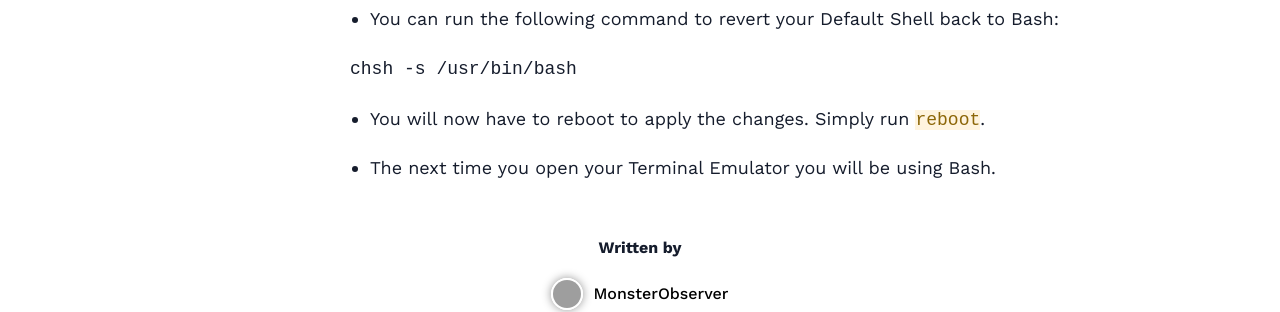
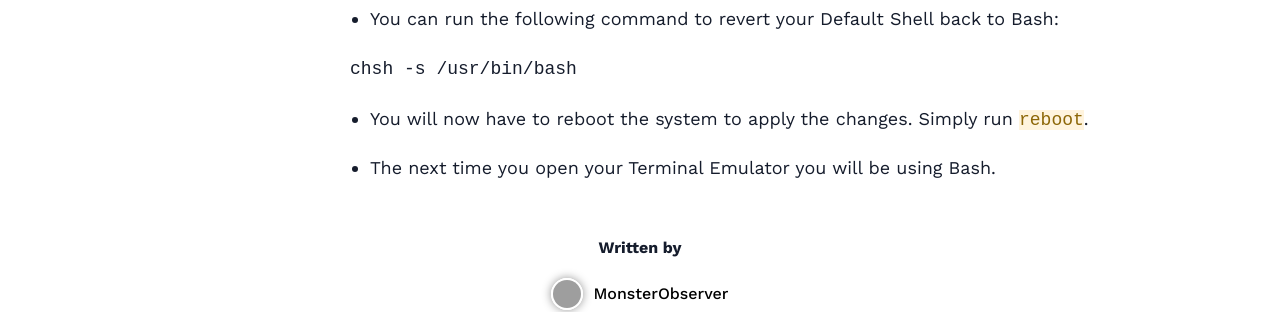
Before and after one commit to Vanilla-OS/handbook, a Jekyll site: the page built from _posts/2023-01-19-change-default-shell.md, in a window 1280 px wide. Shown: the part 1465-1777 px from the top of the page. Built offline with Jekyll 4.4.1, drawn with Linux system fonts in a browser that asks for light colours; nearby versions of some CDN libraries; a style sheet for code colours, icons or effects is not loaded; grey boxes are pictures that could not be loaded.

Commit message:
Consistency Change

````diff
--- a/_posts/2023-01-19-change-default-shell.md
+++ b/_posts/2023-01-19-change-default-shell.md
@@ -62,6 +62,6 @@ chsh -s /usr/bin/fish
 chsh -s /usr/bin/bash
 ```
 
-- You will now have to reboot to apply the changes. Simply run `reboot`.
+- You will now have to reboot the system to apply the changes. Simply run `reboot`.
 
 - The next time you open your Terminal Emulator you will be using Bash.
````
